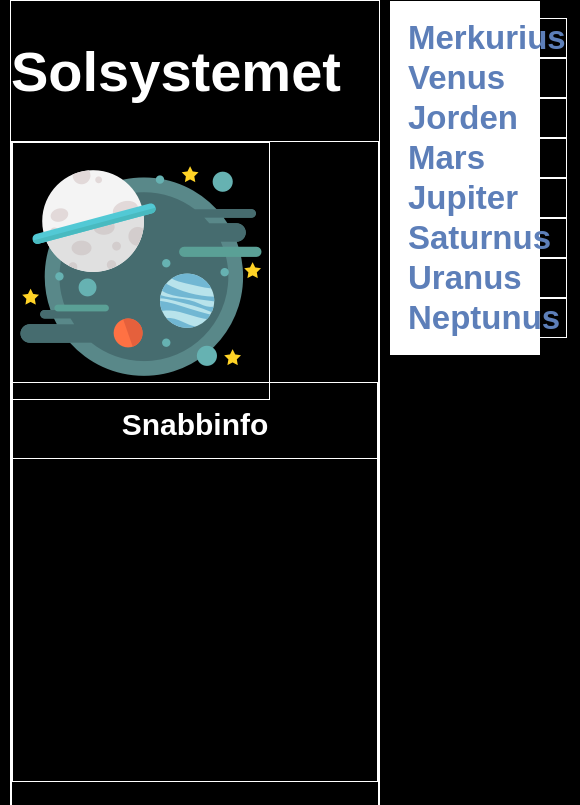
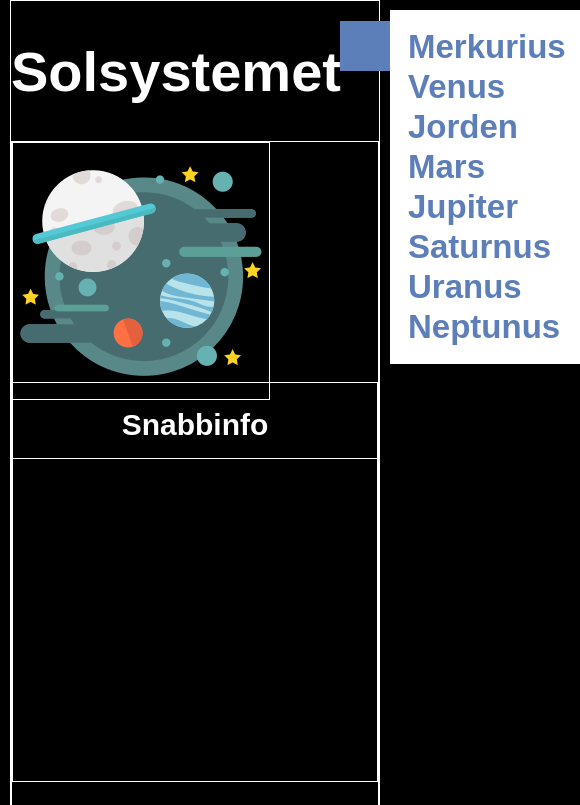
Before and after one commit to RasmusEng/projekt, a plain HTML site: page index.html in a window 390 px wide. Shown: the top 805 px of the page, 580 px wide, since content can reach past the window. Drawn offline with Linux system fonts and the light colour scheme.

Commit message:
fixad knapp och res

```diff
--- a/index.html
+++ b/index.html
@@ -11,8 +11,8 @@
 <body>
     <div class="hela">
         <h1 class="namn namn__rubrik">Solsystemet</h1>
-        <span class="knapp" id="x"></span>
-            <nav class="valkatalog" id="nav">
+        <nav class="valkatalog" id="nav">
+            <span class="knapp" id="x"></span>
             <a class="planet planet__merkurius" href="planeter/merkurius.html">Merkurius</a>
             <a class="planet planet__venus" href="planeter/venus.html">Venus</a>
             <a class="planet planet__jorden" href="planeter/jorden.html">Jorden</a>
@@ -41,7 +41,7 @@
             </aside>
         </div>
         <footer class="footer" id="foot">
-            <a href="">vet inte riktigt</a>
+            <a href="https://github.com/RasmusEng/projekt">vet inte riktigt</a>
         </footer>
     </div>
     <script src="app.js"></script>
--- a/style.css
+++ b/style.css
@@ -6,10 +6,8 @@
     --color4: rgb(93, 127, 185);
 }
 
-
 /*-------Grundformatiering-------*/
 body{
-
     margin: 0;
     padding: 0;
 
@@ -18,14 +16,12 @@ body{
     '. hela .';
     grid-template-columns: 40rem 1fr 40rem;
 
-
     background-color: var(--color2);
 
     background-size: cover;
 }
 
 .hela{
-
     grid-area: hela;
     color: var(--color1);
     font-family: Arial, Helvetica, sans-serif;
@@ -43,7 +39,6 @@ body{
     'allt'
     'footer'
     ;
-
 
     border:1px solid white ;
 }
@@ -157,9 +152,9 @@ body{
     border:1px solid white ;
 }
 
-@media all and (max-width: 2550px){}
+@media all and (max-width: 2600px){
 body{
-    grid-template-columns: 25rem 1fr 25rem;
+    grid-template-columns: 10rem 1fr 10rem;
 }
 
 .namn{
@@ -189,8 +184,8 @@ body{
 .footer{
     font-size: 14px;
 }
-
-@media all and (max-width: 1920px){
+}
+@media all and (max-width: 1950px){
     body{
         grid-template-columns: 10rem 1fr 10rem;
     }
@@ -200,8 +195,7 @@ body{
     }
 }
 
-
-@media all and (max-width: 1280px){
+@media all and (max-width: 1400px){
     body{
         grid-template-columns: 0rem 1fr 0rem;
     }
@@ -236,18 +230,18 @@ body{
 
 .valkatalog{
     background-color: var(--color1);
-    width: 150px;
+    width: 190px;
     height: auto;
 
-    position: fixed;
-    right: -150px;
-
+    position: absolute;
+    right: -190px;
+    top: 10px;
     transition: .3s ease-in-out;
 
     display: grid;
 }
 
-.valkatalog span{
+.knapp{
     background-color: var(--color4);
     color: white;
     display: block;
@@ -258,12 +252,8 @@ body{
 
     top: 10px;
 
-
-
     position: absolute;
-    right: 149px;
-
-
+    right: 189px;
 }
 
 .open{
@@ -281,15 +271,12 @@ body{
     grid-template-columns:auto 1fr;
     grid-template-rows: 15rem 400px 1fr auto;
 
-
     border:1px solid white ;
 }
-
 
 }
 
 @media all and (max-width: 600px){
-
     body{
         margin-right: 10px;
         margin-left: 10px;
```
